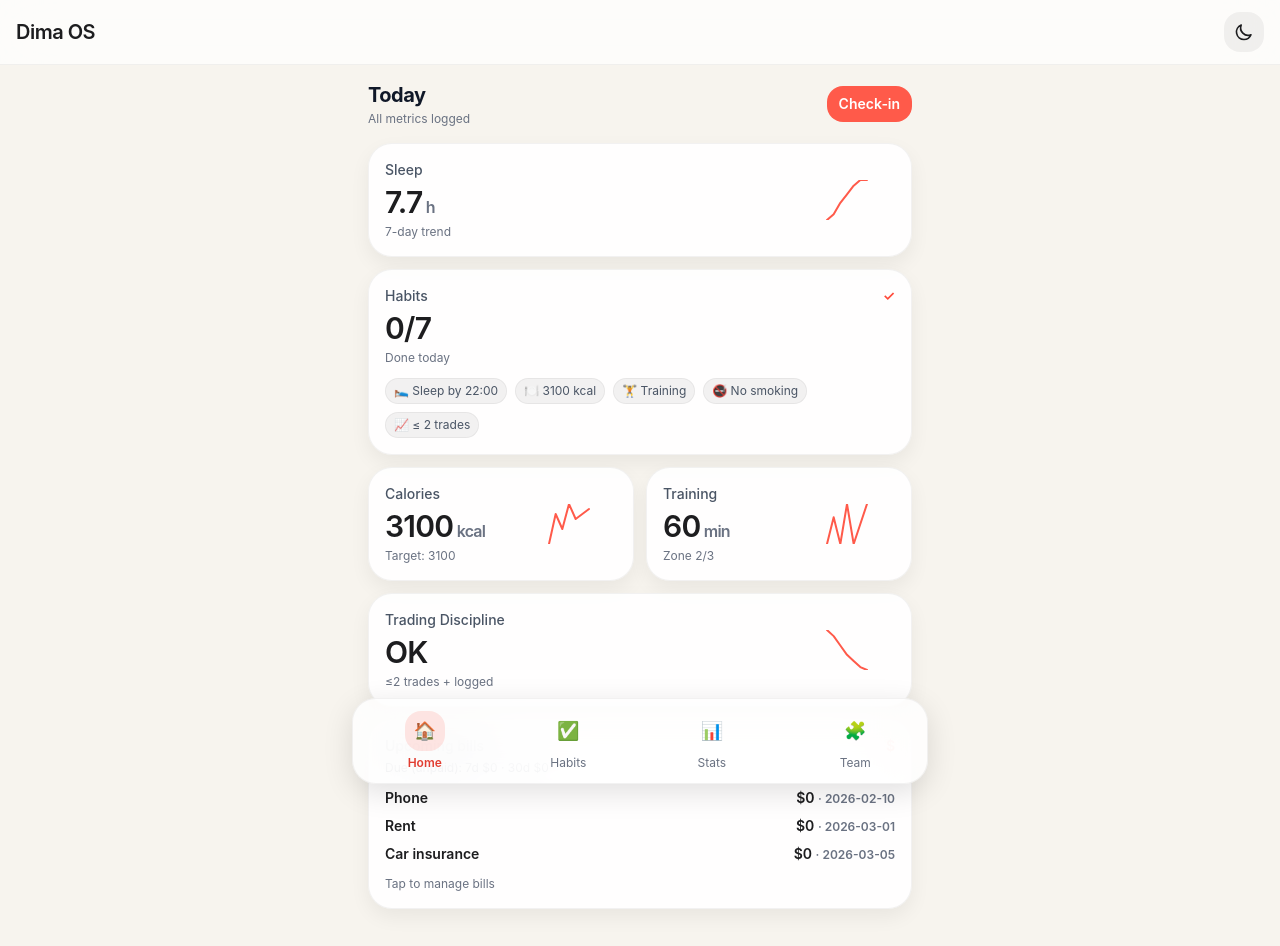
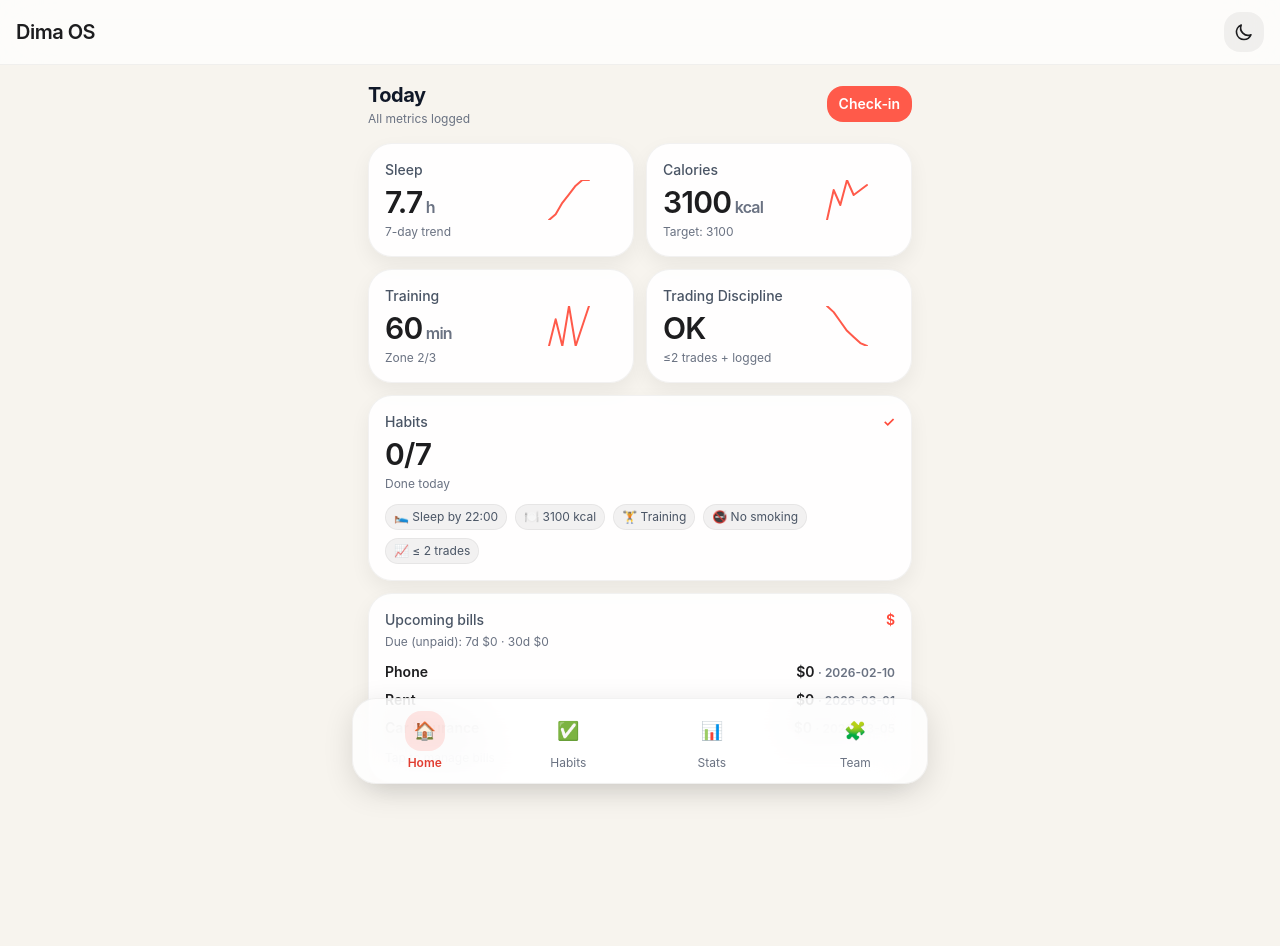
Before and after one commit to kkdima/dima-os, a React (Vite) app: page / in a window 1280 px wide. Shown: the top 946 px of the page. Built offline with nearby package versions, Linux system fonts and the light colour scheme.

Commit message:
UI: Phase 2 premium interactions

```diff
--- a/src/pages/HomePage.tsx
+++ b/src/pages/HomePage.tsx
@@ -64,6 +64,9 @@ export function HomePage({
       </div>
 
       <div className="mt-4 grid grid-cols-1 gap-3">
+        <div className="-mx-4 px-4 overflow-x-auto md:overflow-visible scrollbar-none">
+          <div className="grid grid-flow-col auto-cols-[85%] sm:auto-cols-[75%] md:grid-flow-row md:auto-cols-auto md:grid-cols-2 gap-3 snap-x snap-mandatory md:snap-none">
+            <div className="snap-start">
               <MetricTile
                 title="Sleep"
                 value={sleepToday ? String(sleepToday) : '--'}
@@ -71,6 +74,35 @@ export function HomePage({
                 hint="7-day trend"
                 series={sleepSeries.length ? sleepSeries : [6.5, 7.2, 6.9, 7.4, 7.1, 7.8, 7.0]}
               />
+            </div>
+            <div className="snap-start">
+              <MetricTile
+                title="Calories"
+                value={String(caloriesToday)}
+                unit="kcal"
+                hint="Target: 3100"
+                series={[2800, 3100, 2950, 3200, 3050, 3100, 3150]}
+              />
+            </div>
+            <div className="snap-start">
+              <MetricTile
+                title="Training"
+                value={String(trainingMin)}
+                unit="min"
+                hint="Zone 2/3"
+                series={[0, 40, 0, 60, 0, 30, 60]}
+              />
+            </div>
+            <div className="snap-start">
+              <MetricTile
+                title="Trading Discipline"
+                value={tradingOk ? 'OK' : 'Hold'}
+                hint="≤2 trades + logged"
+                series={weightSeries.length ? weightSeries : [1, 1, 1, 1, 1, 1, 1]}
+              />
+            </div>
+          </div>
+        </div>
 
         <Card className="p-4">
           <div className="flex items-start justify-between">
@@ -105,30 +137,6 @@ export function HomePage({
           </div>
         </Card>
 
-        <div className="grid grid-cols-2 gap-3">
-          <MetricTile
-            title="Calories"
-            value={String(caloriesToday)}
-            unit="kcal"
-            hint="Target: 3100"
-            series={[2800, 3100, 2950, 3200, 3050, 3100, 3150]}
-          />
-          <MetricTile
-            title="Training"
-            value={String(trainingMin)}
-            unit="min"
-            hint="Zone 2/3"
-            series={[0, 40, 0, 60, 0, 30, 60]}
-          />
-        </div>
-
-        <MetricTile
-          title="Trading Discipline"
-          value={tradingOk ? 'OK' : 'Hold'}
-          hint="≤2 trades + logged"
-          series={weightSeries.length ? weightSeries : [1, 1, 1, 1, 1, 1, 1]}
-        />
-
         <button onClick={onOpenBills} className="text-left">
           <Card variant="interactive" className="p-4">
             <div className="flex items-start justify-between">
--- a/src/pages/StatsPage.tsx
+++ b/src/pages/StatsPage.tsx
@@ -6,6 +6,7 @@ import { upsertMetricToday } from '../lib/appData';
 import type { AppData } from '../lib/appData';
 import { downloadText, readFileText } from '../lib/storage';
 import { BillsEditor } from '../components/BillsEditor';
+import { BottomSheet } from '../components/ui/BottomSheet';
 
 type Range = 'day' | 'week' | 'month';
 
@@ -28,6 +29,7 @@ export function StatsPage({
   const [range, setRange] = useState<Range>('week');
   const [weight, setWeight] = useState('');
   const [sleep, setSleep] = useState('');
+  const [quickAddOpen, setQuickAddOpen] = useState(false);
   const fileRef = useRef<HTMLInputElement>(null);
   const billsRef = useRef<HTMLDivElement>(null);
 
@@ -67,6 +69,7 @@ export function StatsPage({
     onChange(upsertMetricToday(data, entry));
     setWeight('');
     setSleep('');
+    setQuickAddOpen(false);
   };
 
   return (
@@ -96,7 +99,9 @@ export function StatsPage({
         />
       </div>
 
-      <div className="mt-4 grid grid-cols-1 gap-3">
+      <div className="mt-4 -mx-4 px-4 overflow-x-auto md:overflow-visible scrollbar-none">
+        <div className="grid grid-flow-col auto-cols-[90%] sm:auto-cols-[80%] md:grid-flow-row md:auto-cols-auto md:grid-cols-2 gap-3 snap-x snap-mandatory md:snap-none">
+          <div className="snap-start">
             <Card className="p-4">
               <div className="flex items-center justify-between">
                 <div className="text-sm font-medium text-gray-600 dark:text-gray-300">Weight trend</div>
@@ -120,7 +125,9 @@ export function StatsPage({
                 </ResponsiveContainer>
               </div>
             </Card>
+          </div>
 
+          <div className="snap-start">
             <Card className="p-4">
               <div className="flex items-center justify-between">
                 <div className="text-sm font-medium text-gray-600 dark:text-gray-300">Sleep trend</div>
@@ -145,11 +152,30 @@ export function StatsPage({
               </div>
             </Card>
           </div>
+        </div>
+      </div>
 
       <div className="mt-3">
-        <Card className="p-4">
+        <button onClick={() => setQuickAddOpen(true)} className="w-full text-left">
+          <Card variant="interactive" className="p-4">
+            <div className="flex items-center justify-between">
+              <div>
                 <div className="text-sm font-medium text-gray-600 dark:text-gray-300">Quick add (today)</div>
-          <div className="mt-3 grid grid-cols-2 gap-2">
+                <div className="mt-1 text-xs text-gray-500 dark:text-gray-400">Tap to log weight and sleep</div>
+              </div>
+              <div className="text-coral-600 dark:text-coral-300 font-semibold text-sm">+</div>
+            </div>
+          </Card>
+        </button>
+      </div>
+
+      <BottomSheet
+        open={quickAddOpen}
+        onClose={() => setQuickAddOpen(false)}
+        title="Quick add (today)"
+        description="Log your latest weight and sleep"
+      >
+        <div className="grid grid-cols-2 gap-2">
           <input
             value={weight}
             onChange={(e) => setWeight(e.target.value)}
@@ -168,8 +194,7 @@ export function StatsPage({
         <button onClick={saveToday} className="mt-3 w-full rounded-2xl bg-coral-500 text-white py-2 font-semibold">
           Save
         </button>
-        </Card>
-      </div>
+      </BottomSheet>
 
       <div ref={billsRef}>
         <BillsEditor data={data} onChange={onChange} />
```
Lines whose indentation alone changed are shown as unchanged.
